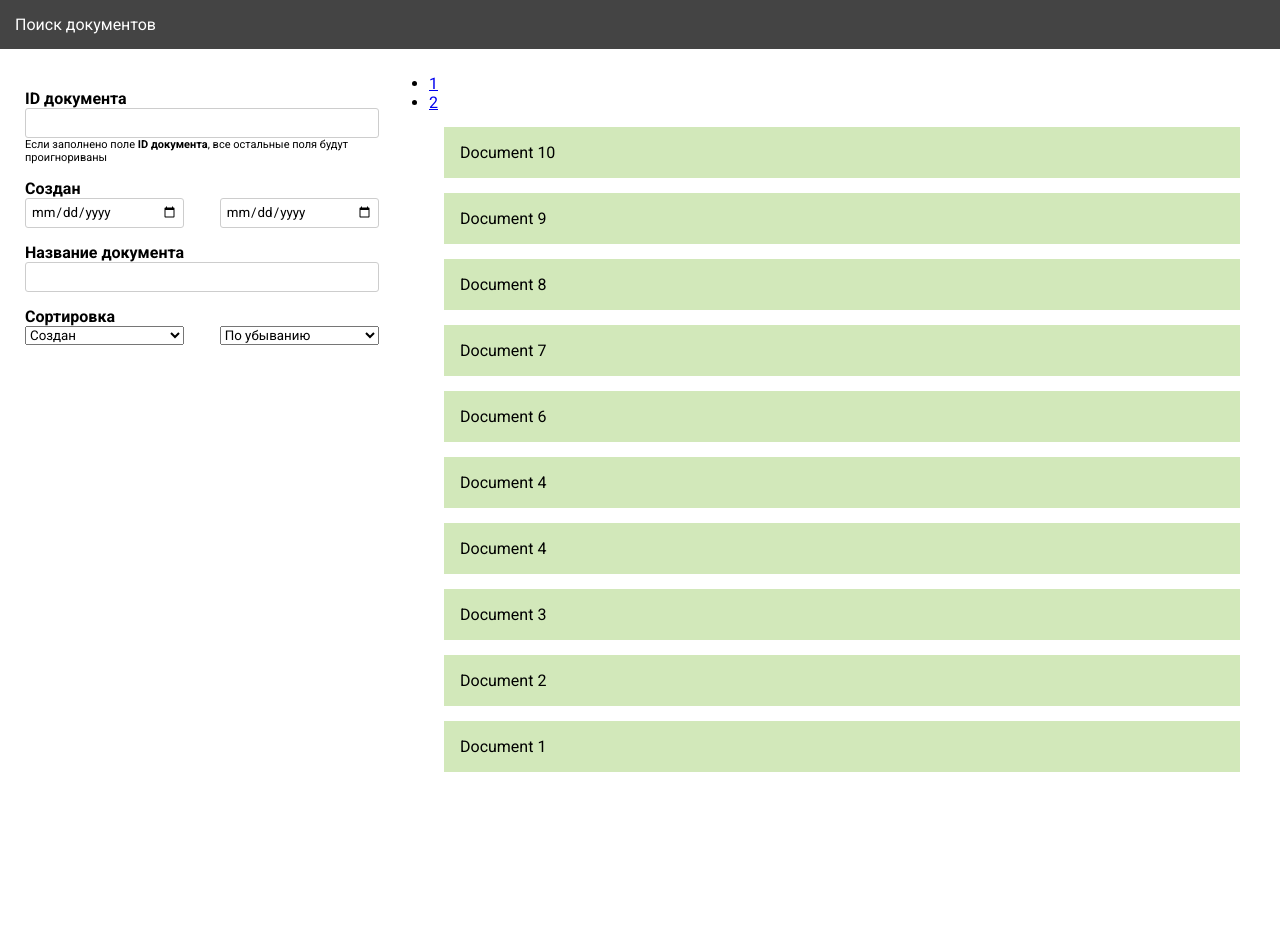
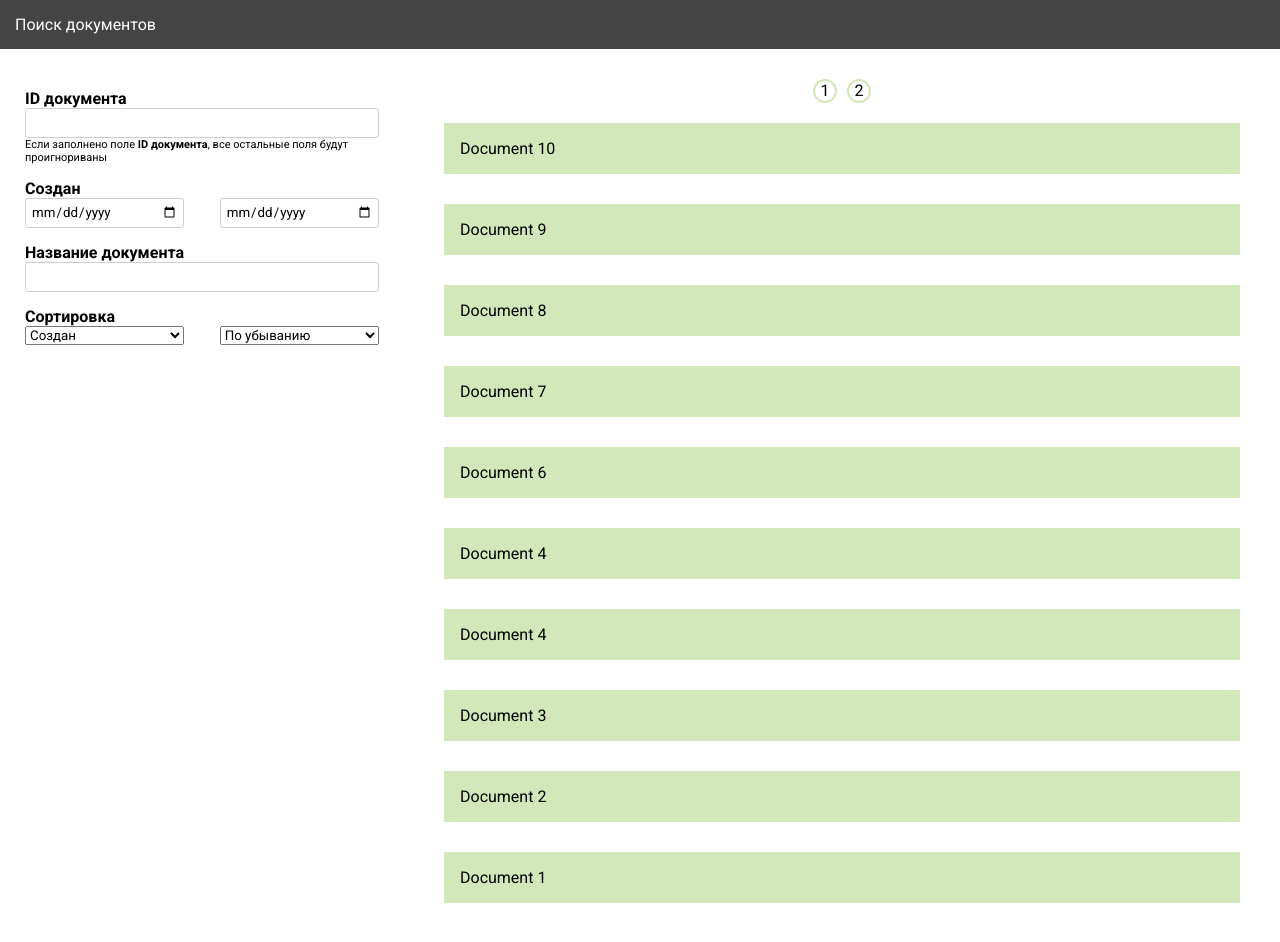
Before and after one commit to ol3gatron/document-finder, a React (Vite) app: page / in a window 1280 px wide. Before the commit the page ends 812 px from the top, so only its background shows below. Built offline with nearby package versions, Linux system fonts and the light colour scheme; data requests are answered from the project's data file.

Commit message:
added some styles

```diff
--- a/src/index.css
+++ b/src/index.css
@@ -57,6 +57,8 @@ input {
 }
 
 .documents {
+  display: flex;
+  flex-direction: column;
   flex: 7;
 }
 
@@ -80,3 +82,28 @@ input {
   background-color: #fff;
   padding: 15px;
 }
+
+nav {
+  align-self: center;
+}
+
+.pagination {
+  display: flex;
+  flex-wrap: wrap;
+  list-style: none;
+}
+
+.pagination > li {
+  border: 2px solid #D2E8BA;
+  margin: 5px;
+  border-radius: 50%;
+}
+
+a {
+  text-decoration: none;
+  color: #000000;
+  width: 20px;
+  height: 20px;
+  display: inline-block;
+  text-align: center;
+}
```
